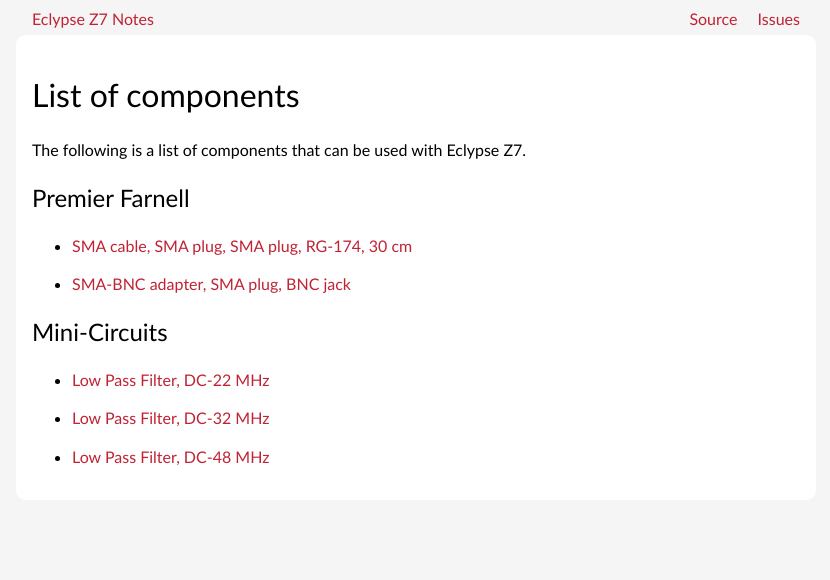
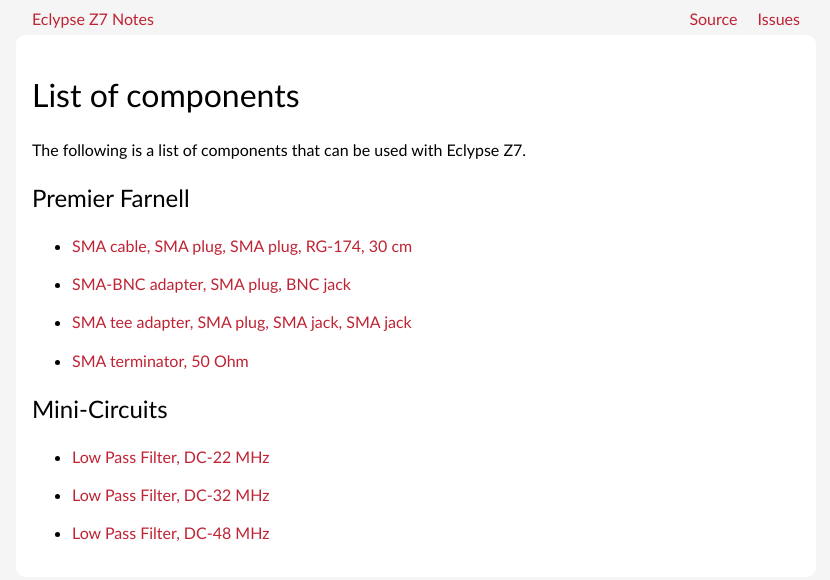
Before and after one commit to pavel-demin/eclypse-z7-notes, a Jekyll site: the page built from components.md, in a window 1280 px wide. Shown: the top 580 px of the page, without its empty margins (224-1054 px from the left). Built offline with Jekyll 4.4.1, drawn with Linux system fonts in a browser that asks for light colours.

Commit message:
add SMA tee adapter and SMA terminator to components

```diff
--- a/components.md
+++ b/components.md
@@ -12,6 +12,10 @@
 
  - [SMA-BNC adapter, SMA plug, BNC jack](https://uk.farnell.com/jsp/search/productdetail.jsp?id=1169564)
 
+ - [SMA tee adapter, SMA plug, SMA jack, SMA jack](http://uk.farnell.com/jsp/search/productdetail.jsp?id=2135972)
+
+ - [SMA terminator, 50 Ohm](http://uk.farnell.com/jsp/search/productdetail.jsp?id=2112480)
+
 Mini-Circuits
 -----
 
```
